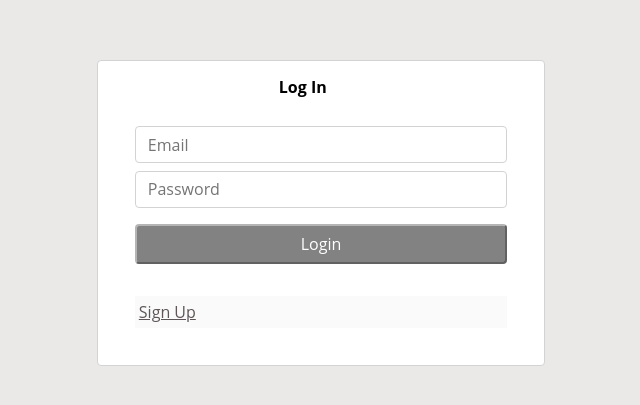
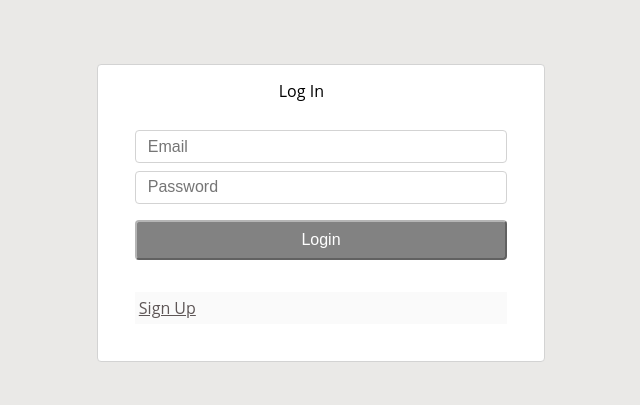
Before and after one commit to dduafa/p2pforex-client, a React (Create React App) app: page /login in a window 1280 px wide. Shown: the part 199-604 px from the top of the page, without its empty margins (319-959 px from the left). Built offline with nearby package versions, Linux system fonts and the light colour scheme.

Commit message:
feat: add typography styles

```diff
--- a/src/components/common/input/input-component.tsx
+++ b/src/components/common/input/input-component.tsx
@@ -7,7 +7,7 @@ interface InputProps {
   name: string;
 }
 
-const InputComponent = ({ label, error, name, ...props }: InputProps) => {
+const InputComponent = ({ label, error, name, ...props }: InputProps ) => {
   return (
     <Container>
       <Label>{label}</Label>
--- a/src/styles/global.ts
+++ b/src/styles/global.ts
@@ -1,29 +1,43 @@
 import { createGlobalStyle } from 'styled-components';
 
 export default createGlobalStyle`
+  html {
+    /* font-size: 62.5%; */
+    font-size: 16px;
+    box-sizing: border-box;
+    font-family: 'Open Sans', sans-serif;
+
+    -webkit-background-size: cover;
+    -moz-background-size: cover;
+    -o-background-size: cover;
+    background-size: cover;
+
+  }
+
   *,
   *::before,
   *::after {
+    box-sizing: inherit;
+  }
+
+  body, h1, h2, h3, h4, h5, h6, ol, ul {
     margin: 0;
     padding: 0;
     outline: 0;
-    box-sizing: border-box;
-    font-family: 'Open Sans', sans-serif;
+    font-weight: normal;
+  }
+
+  ol, ul {
+    list-style: none;
+  }
+
+  img {
+    max-width: 100%;
+    height: auto;
   }
 
   #root {
-      margin: 0 auto;
-  }
-
-  html {
-    /* font-size: 62.5%; */
-      -webkit-background-size: cover;
-      -moz-background-size: cover;
-      -o-background-size: cover;
-      background-size: cover;
-      display: 'flex';
-      align-items: 'center';
-      justify-content:'center';
+    margin: 0 auto;
   }
 `;
 
```
Also changed, not shown: src/styles/typography.ts (added, +30 -0 lines).
